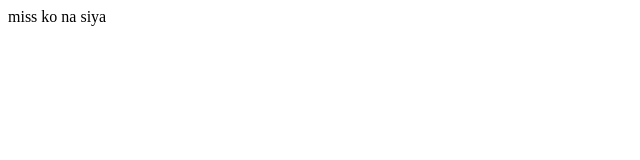
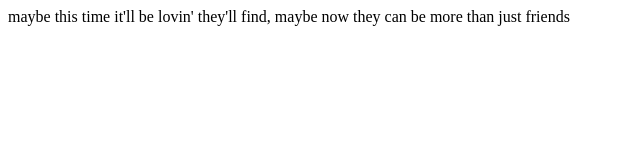
Before and after one commit to NaidzSustento/yzcali, a plain HTML site: page index.html in a window 1280 px wide. Shown: the whole page, without its empty margins (0-640 px from the left). Drawn offline with Linux system fonts and the light colour scheme.

Commit message:
Update index.html

```diff
--- a/index.html
+++ b/index.html
@@ -1,7 +1,7 @@
 <DOCTYPE html>
   <html>
     <head>
-      <title> My First Webpage </title>
+      <title>My First Webpage </title>
 
       <meta charset="UTF-8">
       <meta name="author" content="yzcali">
@@ -11,7 +11,7 @@
       <link rel="icon" href="icon.png" type="image/gif">
     </head>
     <body>
-      miss ko na siya
+      maybe this time it'll be lovin' they'll find, maybe now they can be more than just friends
 
     </body>
   </html>
```
